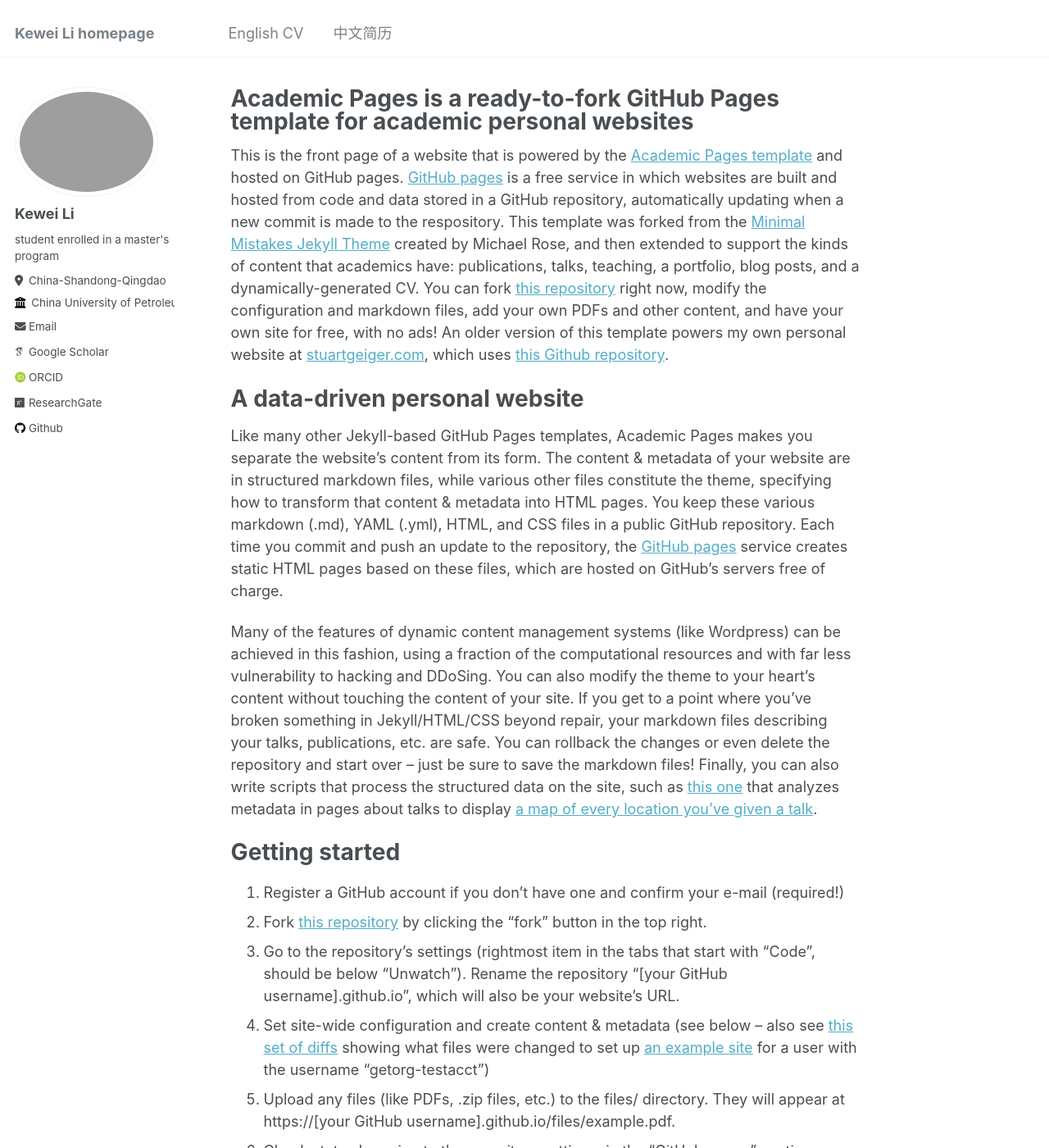
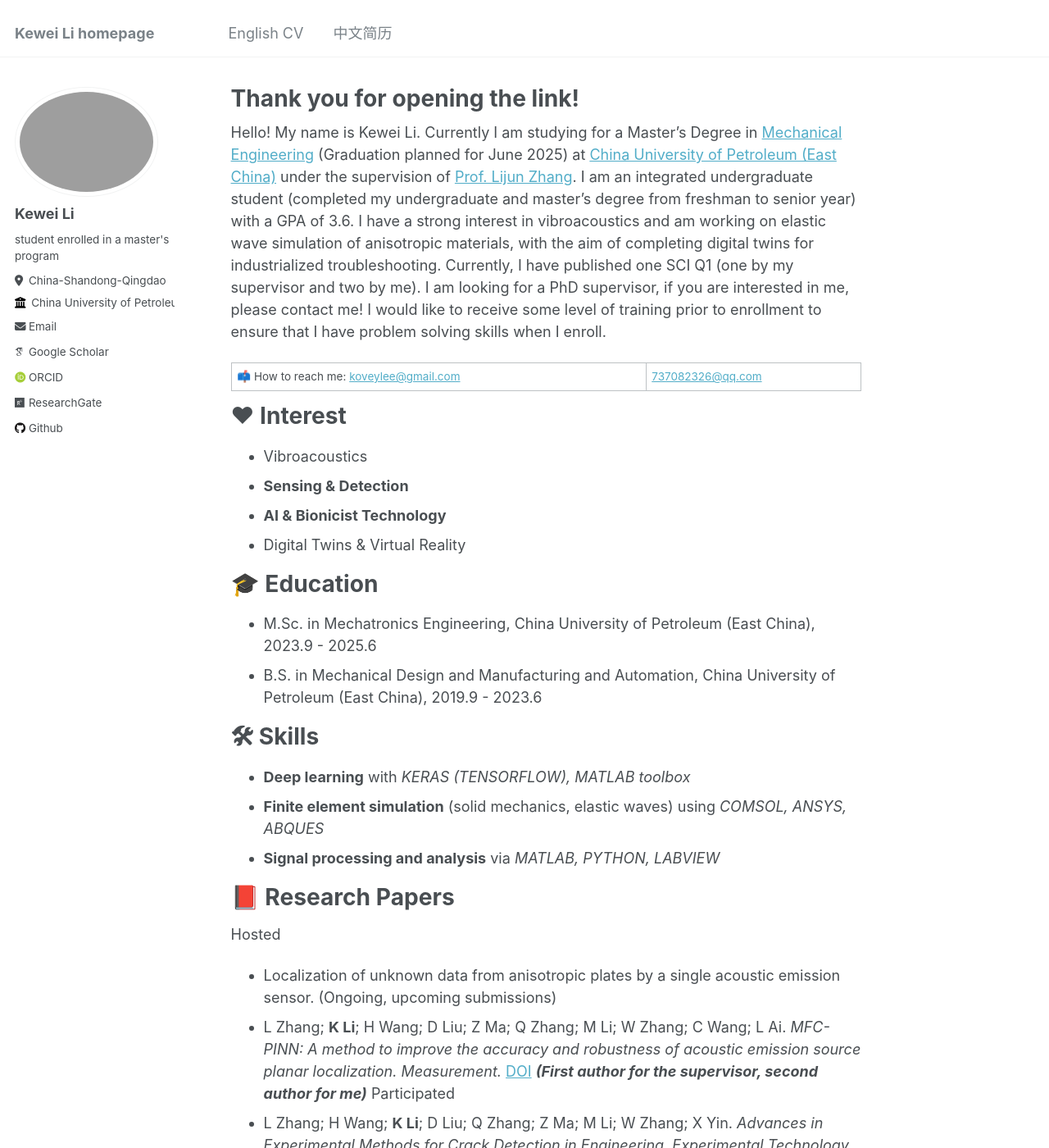
Before and after one commit to TheHangedManC/TheHangedManC-thehangedmanc.github.io, a Jekyll site: the page built from _pages/about.md, in a window 1280 px wide and 1400 px high. Shown: the whole window at 82% size. Built offline with Jekyll 4.4.1, drawn with Linux system fonts in a browser that asks for light colours; some web fonts are replaced; some of the changed text lies outside the part shown.

Commit message:
Update about.md

```diff
--- a/_pages/about.md
+++ b/_pages/about.md
@@ -1,49 +1,52 @@
 ---
 permalink: /
-title: "Academic Pages is a ready-to-fork GitHub Pages template for academic personal websites"
+title: "Thank you for opening the link!"
 author_profile: true
 redirect_from:
   - /about/
   - /about.html
 ---
 
-This is the front page of a website that is powered by the [Academic Pages template](https://github.com/academicpages/academicpages.github.io) and hosted on GitHub pages. [GitHub pages](https://pages.github.com) is a free service in which websites are built and hosted from code and data stored in a GitHub repository, automatically updating when a new commit is made to the respository. This template was forked from the [Minimal Mistakes Jekyll Theme](https://mmistakes.github.io/minimal-mistakes/) created by Michael Rose, and then extended to support the kinds of content that academics have: publications, talks, teaching, a portfolio, blog posts, and a dynamically-generated CV. You can fork [this repository](https://github.com/academicpages/academicpages.github.io) right now, modify the configuration and markdown files, add your own PDFs and other content, and have your own site for free, with no ads! An older version of this template powers my own personal website at [stuartgeiger.com](http://stuartgeiger.com), which uses [this Github repository](https://github.com/staeiou/staeiou.github.io).
+{% include base_path %}
 
-A data-driven personal website
+Hello! My name is Kewei Li. Currently I am studying for a Master's Degree in [Mechanical Engineering](https://cmee.upc.edu.cn/) (Graduation planned for June 2025) at [China University of Petroleum (East China)](https://www.upc.edu.cn/) under the supervision of [Prof. Lijun Zhang](https://cmee.upc.edu.cn/2024/0304/c21292a424244/page.htm).
+I am an integrated undergraduate student (completed my undergraduate and master's degree from freshman to senior year) with a GPA of 3.6. I have a strong interest in vibroacoustics and am working on elastic wave simulation of anisotropic materials, with the aim of completing digital twins for industrialized troubleshooting. Currently, I have published one SCI Q1 (one by my supervisor and two by me). I am looking for a PhD supervisor, if you are interested in me, please contact me! I would like to receive some level of training prior to enrollment to ensure that I have problem solving skills when I enroll.
+
+📫 How to reach me: <a href='mailto:koveylee@gmail.com'>koveylee@gmail.com</a> | <a href='mailto:737082326@qq.com'>737082326@qq.com</a>
+
+❤ Interest
 ======
-Like many other Jekyll-based GitHub Pages templates, Academic Pages makes you separate the website's content from its form. The content & metadata of your website are in structured markdown files, while various other files constitute the theme, specifying how to transform that content & metadata into HTML pages. You keep these various markdown (.md), YAML (.yml), HTML, and CSS files in a public GitHub repository. Each time you commit and push an update to the repository, the [GitHub pages](https://pages.github.com/) service creates static HTML pages based on these files, which are hosted on GitHub's servers free of charge.
+*   Vibroacoustics
+*   **Sensing & Detection**
+*   **AI & Bionicist Technology**
+*   Digital Twins & Virtual Reality
 
-Many of the features of dynamic content management systems (like Wordpress) can be achieved in this fashion, using a fraction of the computational resources and with far less vulnerability to hacking and DDoSing. You can also modify the theme to your heart's content without touching the content of your site. If you get to a point where you've broken something in Jekyll/HTML/CSS beyond repair, your markdown files describing your talks, publications, etc. are safe. You can rollback the changes or even delete the repository and start over -- just be sure to save the markdown files! Finally, you can also write scripts that process the structured data on the site, such as [this one](https://github.com/academicpages/academicpages.github.io/blob/master/talkmap.ipynb) that analyzes metadata in pages about talks to display [a map of every location you've given a talk](https://academicpages.github.io/talkmap.html).
+🎓 Education
+======
+*   M.Sc. in Mechatronics Engineering, China University of Petroleum (East China), 2023.9 - 2025.6
+*   B.S. in Mechanical Design and Manufacturing and Automation, China University of Petroleum (East China), 2019.9 - 2023.6
 
-Getting started
+🛠 Skills
 ======
-1. Register a GitHub account if you don't have one and confirm your e-mail (required!)
-1. Fork [this repository](https://github.com/academicpages/academicpages.github.io) by clicking the "fork" button in the top right.
-1. Go to the repository's settings (rightmost item in the tabs that start with "Code", should be below "Unwatch"). Rename the repository "[your GitHub username].github.io", which will also be your website's URL.
-1. Set site-wide configuration and create content & metadata (see below -- also see [this set of diffs](http://archive.is/3TPas) showing what files were changed to set up [an example site](https://getorg-testacct.github.io) for a user with the username "getorg-testacct")
-1. Upload any files (like PDFs, .zip files, etc.) to the files/ directory. They will appear at https://[your GitHub username].github.io/files/example.pdf.
-1. Check status by going to the repository settings, in the "GitHub pages" section
+*   **Deep learning** with *KERAS (TENSORFLOW), MATLAB toolbox*
+*   **Finite element simulation** (solid mechanics, elastic waves) using *COMSOL, ANSYS, ABQUES*
+*   **Signal processing and analysis** via *MATLAB, PYTHON, LABVIEW*
 
-Site-wide configuration
-------
-The main configuration file for the site is in the base directory in [_config.yml](https://github.com/academicpages/academicpages.github.io/blob/master/_config.yml), which defines the content in the sidebars and other site-wide features. You will need to replace the default variables with ones about yourself and your site's github repository. The configuration file for the top menu is in [_data/navigation.yml](https://github.com/academicpages/academicpages.github.io/blob/master/_data/navigation.yml). For example, if you don't have a portfolio or blog posts, you can remove those items from that navigation.yml file to remove them from the header.
+📕 Research Papers
+======
+Hosted
+*   Localization of unknown data from anisotropic plates by a single acoustic emission sensor. (Ongoing, upcoming submissions)
+*   L Zhang; **K Li**; H Wang; D Liu; Z Ma; Q Zhang; M Li; W Zhang; C Wang; L Ai. *MFC-PINN: A method to improve the accuracy and robustness of acoustic emission source planar localization. Measurement.* [DOI](https://www.sciencedirect.com/science/article/pii/S0263224124008807/)
+    ***(First author for the supervisor, second author for me)***
+Participated
+*   L Zhang; H Wang; **K Li**; D Liu; Q Zhang; Z Ma; M Li; W Zhang; X Yin. *Advances in Experimental Methods for Crack Detection in Engineering. Experimental Technology and Management.* [DOI](https://chn.oversea.cnki.net/KCMS/detail/detail.aspx?dbcode=CJFD&dbname=CJFDLAST2024&filename=SYJL202401001&uniplatform=OVERSEA&v=XIfqTPdfigxVNJux2nWA5a8WlN_ZamEAVhcNyUnUrzkjgxjP_xl1kukTkwvCGurk/)
+*   D Zeng; D Liu; H Wang; **K Li**; Q Zhang; X Zhang; L Zhang. *Fatigue life prediction and finite element analysis of fracturing pump head body based on Ansys Workbench.
+Petro & Chemical Equipment.* [DOI](https://chn.oversea.cnki.net/KCMS/detail/detail.aspx?dbcode=CJFD&dbname=CJFDLAST2023&filename=HSFF202310002&uniplatform=OVERSEA&v=wpgFIKwFzWgRZ7sLnUgaNvOqTsujcnGnn-0HvIqN0UL7nV_g_RUM8y-apQQtT9NH/)
+*   D Zeng; H Wang; **K Li**; D Liu; Q Zhang; X Zhang; Q He; Y Liu; L Zhang. *Design and development of real-time monitoring system for crack failure of fracturing pump valve box based on acoustic emission technology. Petro & Chemical Equipment.* [DOI](https://chn.oversea.cnki.net/KCMS/detail/detail.aspx?dbcode=CJFD&dbname=CJFDLAST2023&filename=HSFF202308042&uniplatform=OVERSEA&v=wpgFIKwFzWip6EGYSqP5150dxRQddmnclObEpEd-k4a1PjKfDkC10FRCerVnc7uL/)
 
-Create content & metadata
-------
-For site content, there is one markdown file for each type of content, which are stored in directories like _publications, _talks, _posts, _teaching, or _pages. For example, each talk is a markdown file in the [_talks directory](https://github.com/academicpages/academicpages.github.io/tree/master/_talks). At the top of each markdown file is structured data in YAML about the talk, which the theme will parse to do lots of cool stuff. The same structured data about a talk is used to generate the list of talks on the [Talks page](https://academicpages.github.io/talks), each [individual page](https://academicpages.github.io/talks/2012-03-01-talk-1) for specific talks, the talks section for the [CV page](https://academicpages.github.io/cv), and the [map of places you've given a talk](https://academicpages.github.io/talkmap.html) (if you run this [python file](https://github.com/academicpages/academicpages.github.io/blob/master/talkmap.py) or [Jupyter notebook](https://github.com/academicpages/academicpages.github.io/blob/master/talkmap.ipynb), which creates the HTML for the map based on the contents of the _talks directory).
-
-**Markdown generator**
-
-I have also created [a set of Jupyter notebooks](https://github.com/academicpages/academicpages.github.io/tree/master/markdown_generator
-) that converts a CSV containing structured data about talks or presentations into individual markdown files that will be properly formatted for the Academic Pages template. The sample CSVs in that directory are the ones I used to create my own personal website at stuartgeiger.com. My usual workflow is that I keep a spreadsheet of my publications and talks, then run the code in these notebooks to generate the markdown files, then commit and push them to the GitHub repository.
-
-How to edit your site's GitHub repository
-------
-Many people use a git client to create files on their local computer and then push them to GitHub's servers. If you are not familiar with git, you can directly edit these configuration and markdown files directly in the github.com interface. Navigate to a file (like [this one](https://github.com/academicpages/academicpages.github.io/blob/master/_talks/2012-03-01-talk-1.md) and click the pencil icon in the top right of the content preview (to the right of the "Raw | Blame | History" buttons). You can delete a file by clicking the trashcan icon to the right of the pencil icon. You can also create new files or upload files by navigating to a directory and clicking the "Create new file" or "Upload files" buttons.
-
-Example: editing a markdown file for a talk
-![Editing a markdown file for a talk](/images/editing-talk.png)
-
-For more info
-------
-More info about configuring Academic Pages can be found in [the guide](https://academicpages.github.io/markdown/). The [guides for the Minimal Mistakes theme](https://mmistakes.github.io/minimal-mistakes/docs/configuration/) (which this theme was forked from) might also be helpful.
+🏆 Get rewarded
+======
+*   First Class Scholarship for the first year of the Master's programme
+*   **National Scholarship** for the third academic year of undergraduate studies
+*   First Class Academic Scholarship for the second academic year of undergraduate studies
+*   Second Class Academic Scholarship for the first academic year of undergraduate studies
```
